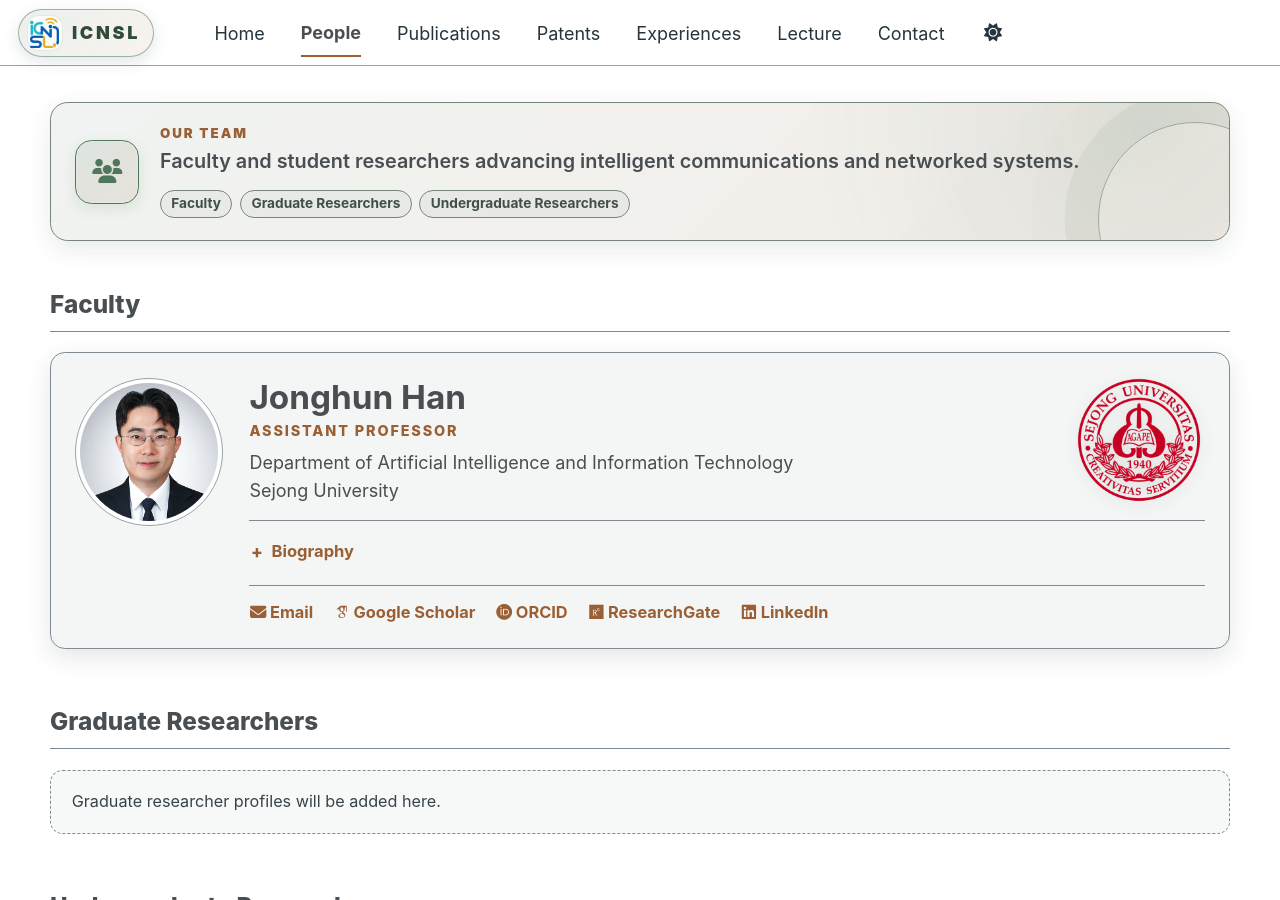
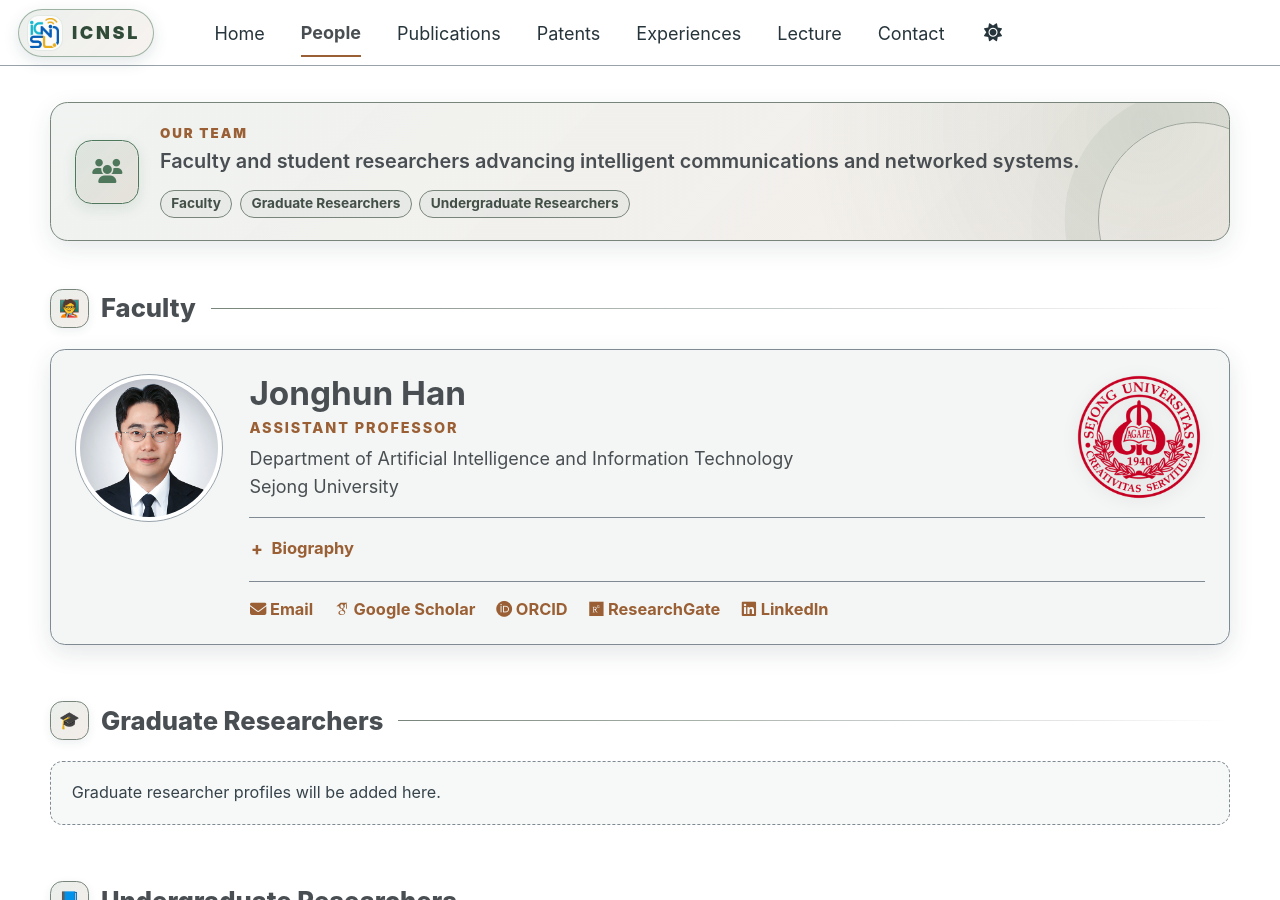
Before and after one commit to icnsl/icnsl.github.io, a Jekyll site: the page built from _pages/people.md, in a window 1280 px wide and 900 px high. Built offline with Jekyll 4.4.1, drawn with Linux system fonts in a browser that asks for light colours; some web fonts are replaced; a script bundle is joined from its source files by our own code; library files that are not in the unit come from our copies.

Commit message:
Add files via upload

```diff
--- a/_pages/people.md
+++ b/_pages/people.md
@@ -19,8 +19,11 @@ hide_title: true
   </div>
 </header>
 
-<section class="people-section people-section--faculty">
-  <h2 id="faculty" class="people-heading">Faculty</h2>
+<section class="people-section people-section--faculty icnsl-section">
+  <h2 id="faculty" class="people-heading icnsl-section__heading">
+    <span class="icnsl-section__icon" aria-hidden="true">🧑‍🏫</span>
+    <span>Faculty</span>
+  </h2>
 
   <div class="faculty-list">
   {% for member in people.faculty %}
@@ -90,8 +93,11 @@ hide_title: true
   </div>
 </section>
 
-<section class="people-section">
-  <h2 id="graduate-researchers" class="people-heading">Graduate Researchers</h2>
+<section class="people-section icnsl-section">
+  <h2 id="graduate-researchers" class="people-heading icnsl-section__heading">
+    <span class="icnsl-section__icon" aria-hidden="true">🎓</span>
+    <span>Graduate Researchers</span>
+  </h2>
 
   {% if people.graduate_researchers.size > 0 %}
   <div class="member-grid">
@@ -121,8 +127,11 @@ hide_title: true
   {% endif %}
 </section>
 
-<section class="people-section">
-  <h2 id="undergraduate-researchers" class="people-heading">Undergraduate Researchers</h2>
+<section class="people-section icnsl-section">
+  <h2 id="undergraduate-researchers" class="people-heading icnsl-section__heading">
+    <span class="icnsl-section__icon" aria-hidden="true">📘</span>
+    <span>Undergraduate Researchers</span>
+  </h2>
 
   {% if people.undergraduate_researchers.size > 0 %}
   <div class="member-grid">
```
